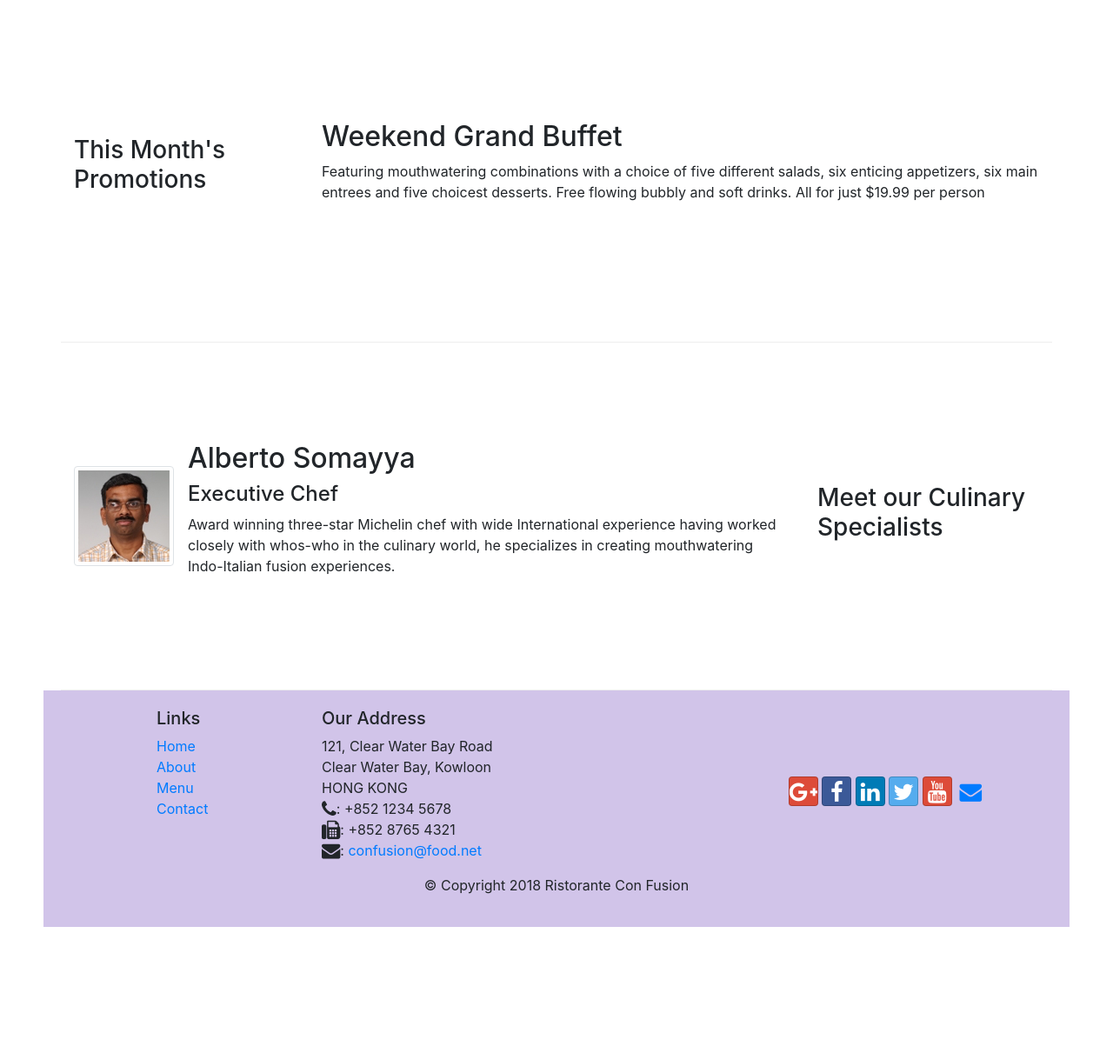
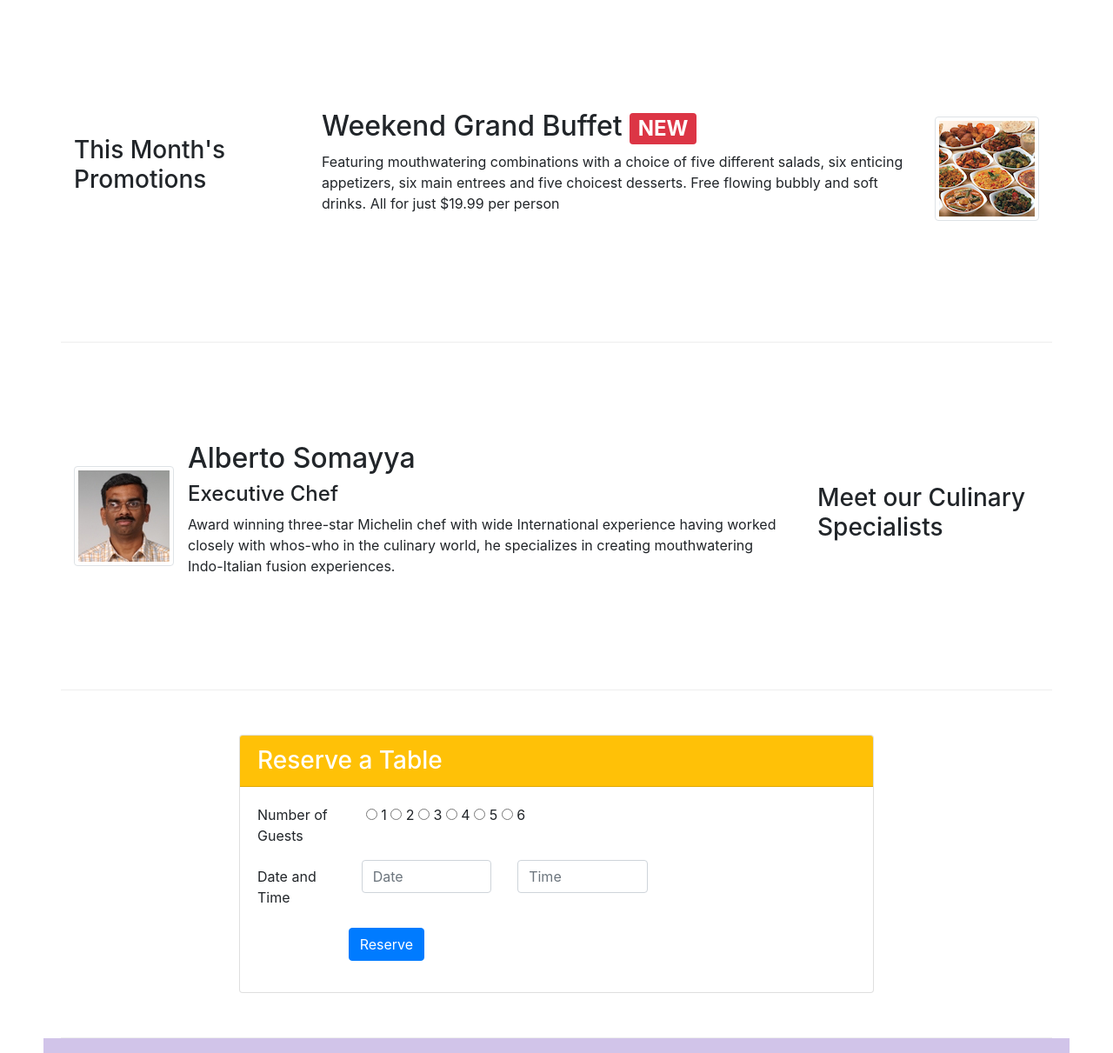
Before and after one commit to ErikuTamu/coursera-bootstrap4-conFusion, a website: page index.html in a window 1280 px wide. Shown: the part 740-1951 px from the top of the page at 87% size. Before the commit the page ends 1856 px from the top, so only its background shows below. Drawn offline with nearby package versions, Linux system fonts and the light colour scheme.

Commit message:
Assignment 2 - Adding Form, Cards and Buttons

```diff
--- a/index.html
+++ b/index.html
@@ -51,8 +51,13 @@
                     <h1>Ristorante con Fusion</h1>
                     <p>We take inspiration from the World's best cuisines, and create a unique fusion experience. Our lipsmacking creations will tickle your culinary senses!</p>
                 </div>
-                <div class="col-12 col-sm align-self-center">
+                <div class="col-12 col-sm-3 align-self-center">
                     <img src="img/logo.png" class="img-fluid">
+                </div>
+
+                <!--- Assignment 2 - Task 3 - Adding a Block Button -->
+                <div class="col-12 col-sm-3 align-self-center">
+                    <a href="#Jumptoreserve" class="btn btn-warning btn-small btn-block">Reserve Table</a>
                 </div>
             </div>
         </div>
@@ -74,14 +79,19 @@
             </div>
         </div>
 
-
+        <!--- Assignment 2 - Task 2 - Format section using Media Type -->
         <div class = "row row-content align-items-center">
             <div class="col-12 col-sm-4 col-md-3">
                 <h3>This Month's Promotions</h3>
             </div>
-            <div class="col col-sm col-md">
-                <h2>Weekend Grand Buffet</h2>
-                <p>Featuring mouthwatering combinations with a choice of five different salads, six enticing appetizers, six main entrees and five choicest desserts. Free flowing bubbly and soft drinks. All for just $19.99 per person </p>
+            <div class="col col-sm order-sm-last col-md">
+                <div class="media">
+                    <div class="media-body">
+                        <h2 class="mt-0">Weekend Grand Buffet <span class="badge badge-danger">NEW</span></h2>
+                        <p class="d-none d-sm-block">Featuring mouthwatering combinations with a choice of five different salads, six enticing appetizers, six main entrees and five choicest desserts. Free flowing bubbly and soft drinks. All for just $19.99 per person </p>
+                    </div>
+                    <img class="d-flex ml-3 img-thumbnail align-self-center" src="img/buffet.png" alt="buffet">
+                </div>
             </div>
         </div>
 
@@ -100,6 +110,70 @@
                 </div>
             </div>
         </div>
+
+        <!--- Assignment 2 - Task 1 - Adding a Reserve a Table Form -->
+        <a name="Jumptoreserve">
+        <div class="row row-content align-items-center">
+            <div class="col-12 col-sm-8 offset-sm-2">
+                <div class="card">
+                    <h3 class="card-header bg-warning text-white">Reserve a Table</h3>
+                    <div class="card-body">
+                        <form>
+                        <div class="form-group row">
+                            <label class="form-check-label col-sm-2">Number of Guests</label>
+
+                            <div class="form-check col-sm-6">
+
+                                <label class="radio-inline" for="inlineRadio1">
+                                <input class="radio-inline" type="radio" name="inlineRadioOptions" id="inlineRadio1" value="option1">
+                                 1 </label>
+
+                                <label class="radio-inline" for="inlineRadio2">
+                                <input class="radio-inline" type="radio" name="inlineRadioOptions" id="inlineRadio2" value="option2">
+                                 2 </label>
+
+
+                                <label class="radio-inline" for="inlineRadio3">
+                                <input class="radio-inline" type="radio" name="inlineRadioOptions" id="inlineRadio3" value="option3">
+                                 3 </label>
+
+                                <label class="radio-inline" for="inlineRadio4">
+                                <input class="radio-inline" type="radio" name="inlineRadioOptions" id="inlineRadio4" value="option4">
+                                 4 </label>
+
+
+
+                                <label class="radio-inline" for="inlineRadio5">
+                                <input class="radio-inline" type="radio" name="inlineRadioOptions" id="inlineRadio5" value="option5">
+                                 5 </label>
+
+                                <label class="radio-inline" for="inlineRadio6">
+                                <input class="radio-inline" type="radio" name="inlineRadioOptions" id="inlineRadio6" value="option6">
+                                 6 </label>
+                            </div>
+                        </div>
+
+                        <div class="form-group row">
+                            <label class="col-sm-2 col-form-label">Date and Time</label>
+                            <div class="col-sm-3">
+                                <input type="text" class="form-control" id="datefield" name="datefield" placeholder="Date">
+                            </div>
+                            <div class="col-sm-3">
+                                <input type="text" class="form-control" id="timefield" name="timefield" placeholder="Time">
+                            </div>
+
+                        </div>
+                        <div class="form-group row">
+                            <button type="button" class="btn btn-primary offset-sm-2">Reserve</button>
+                        </div>
+
+                        </form>
+                    </div>
+
+                </div>
+            </div>
+        </div>
+        </a>
     </div>
 
     <footer class="footer">
```
